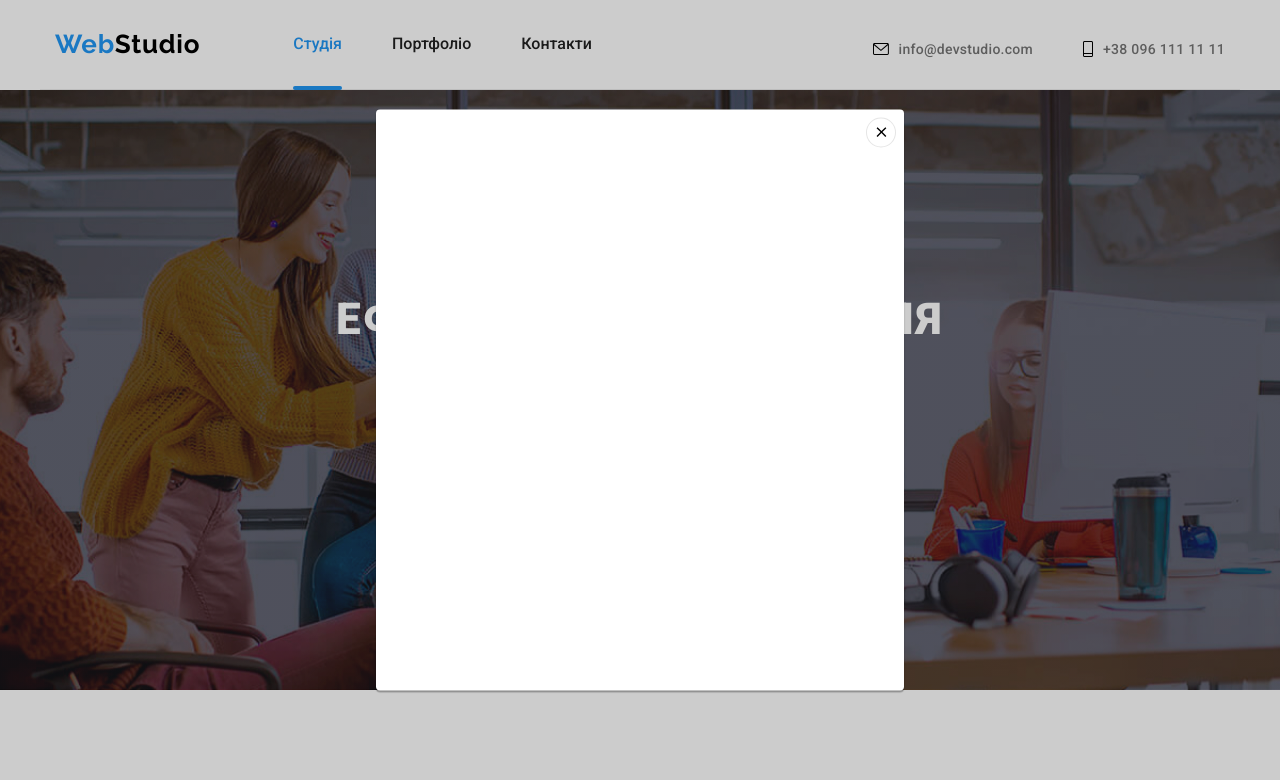
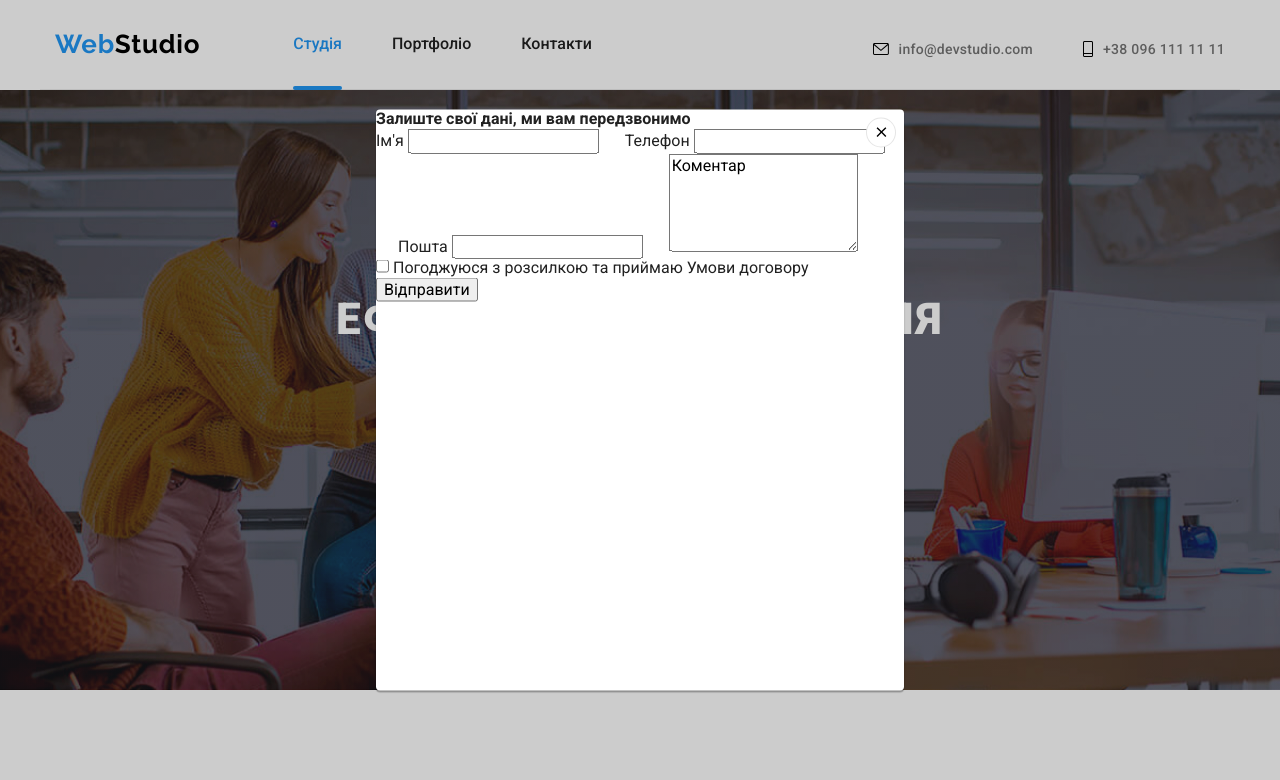
Before and after one commit to Iryna-Prykhodko/goit-markup-hw-06, a plain HTML site: page index.html in a window 1280 px wide. Both pictures are taken after a click on the button "Замовити послугу". Shown: the top 780 px of the page. Drawn offline with nearby package versions, Linux system fonts and the light colour scheme.

Commit message:
Update index.html

```diff
--- a/index.html
+++ b/index.html
@@ -83,11 +83,40 @@
           <button class="modal-btn" type="button" data-modal-close>
             <svg width="18px" height="18px">
               <use href="./images/icons.svg#close-bottom">
-
               </use>
             </svg>
-
           </button>
+          <form class="register-form" name="register-form">
+            <strong class="register-form-title">Залиште свої дані, ми вам передзвонимо</strong>
+          <div class="register-form-group" role="group">
+            <label><span>Ім'я</span>
+              <input type="text" name=""/>
+              <svg width="18" height="18">
+               <use href=""></use>
+              </svg>
+            </label>
+            <label><span>Телефон</span>
+              <input type="tel" name=""/>
+              <svg width="18" height="18">
+               <use href=""></use>
+              </svg>
+            </label>
+            <label><span>Пошта</span>
+              <input type="email" name=""/>
+              <svg width="18" height="18">
+               <use href=""></use>
+              </svg>
+            </label>
+            <label>
+              <textarea name="" rows="5" placeholder="Введіть текст">Коментар</textarea>
+            </label>
+          </div>
+            <label>
+              <input type="checkbox" name="" id="">
+              <span>Погоджуюся з розсилкою та приймаю <a>Умови договору</a></span>
+            </label>
+          <button type="submit">Відправити</button>
+          </form>
         </div>
       </div>
 
@@ -467,6 +496,16 @@
           <use href="./images/icons.svg#linkedin"></use>
         </svg></a></li>
       </div>
+      <div>
+        <form name="signup_form" autocomplete="on">
+          <label>
+            <span class="subtitle subtitle-footer">Підпишіться на розсилку</span>
+            <input type="email" name="email" />
+          </label>
+          <button type="submit">
+            Підписатися</button>
+        </form>
+      </div>
       </div>
     </footer>
     <script src="./js/modal.js"></script>
```
